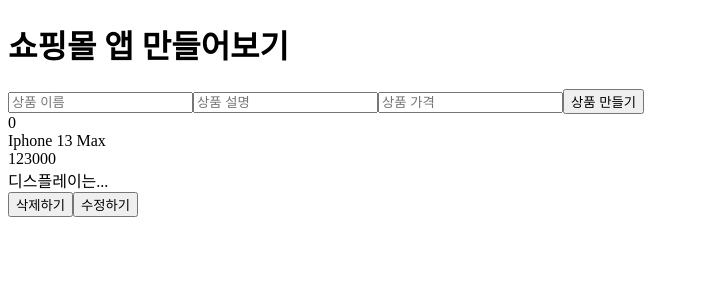
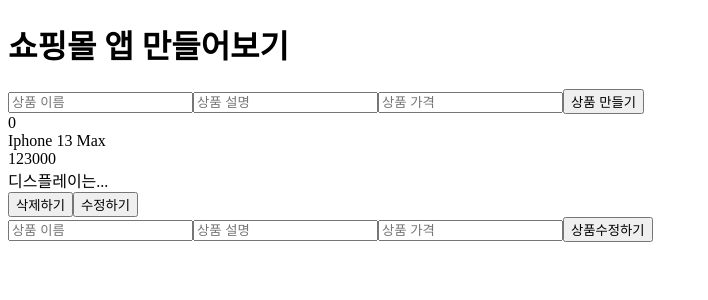
Before and after one commit to song-byung-chul/shopping_app, a React (Create React App) app: page / in a window 1280 px wide. Both pictures are taken after a click on the button "수정하기". Shown: the top 300 px of the page, without its empty margins (0-708 px from the left). Built offline with nearby package versions, Linux system fonts and the light colour scheme.

Commit message:
feat: 4-22 코드반영 -수정하기 추가

```diff
--- a/src/App.tsx
+++ b/src/App.tsx
@@ -12,9 +12,10 @@ interface ProductType {
 interface ProductItemProps {
   product: ProductType;
   onDelete: (id: number) => void;
+  onUpdate: (id: number) => void;
 }
 
-function ProductItem({ product, onDelete }: ProductItemProps) {
+function ProductItem({ product, onDelete, onUpdate }: ProductItemProps) {
   const { id, name, price, explanation } = product;
   const [isEditMode, setIsEditMode] = useState(false);
 
@@ -41,10 +42,25 @@ function ProductItem({ product, onDelete }: ProductItemProps) {
         onClick={() => {
           console.log("수정하기 : ", id);
           //setProducts(products.filter((product) => product.id !== id));
+          setIsEditMode((prev) => !prev);
         }}
       >
         수정하기
       </button>
+
+      {isEditMode && (
+        <form
+          onSubmit={(event) => {
+            event.preventDefault();
+            onUpdate(id);
+          }}
+        >
+          <input type="text" placeholder="상품 이름" />
+          <input type="text" placeholder="상품 설명" />
+          <input type="number" placeholder="상품 가격" />
+          <input type="submit" value="상품수정하기" />
+        </form>
+      )}
     </div>
   );
 }
@@ -82,6 +98,19 @@ function App() {
 
   const handleDelete = (id: number) =>
     setProducts(products.filter((product) => product.id !== id));
+
+  const handleUpdate = (id: number) => {
+    // 무엇인가를 업데이트하는 로직이다.
+    const updateProduct = {
+      id,
+      name: "수정된 상품",
+      explanation: "수정된 상품",
+      price: 0,
+    };
+    setProducts(
+      products.map((product) => (product.id === id ? updateProduct : product))
+    );
+  };
 
   return (
     <>
@@ -148,6 +177,7 @@ function App() {
           key={product.id}
           product={product}
           onDelete={handleDelete}
+          onUpdate={handleUpdate}
         />
       ))}
     </>
```
